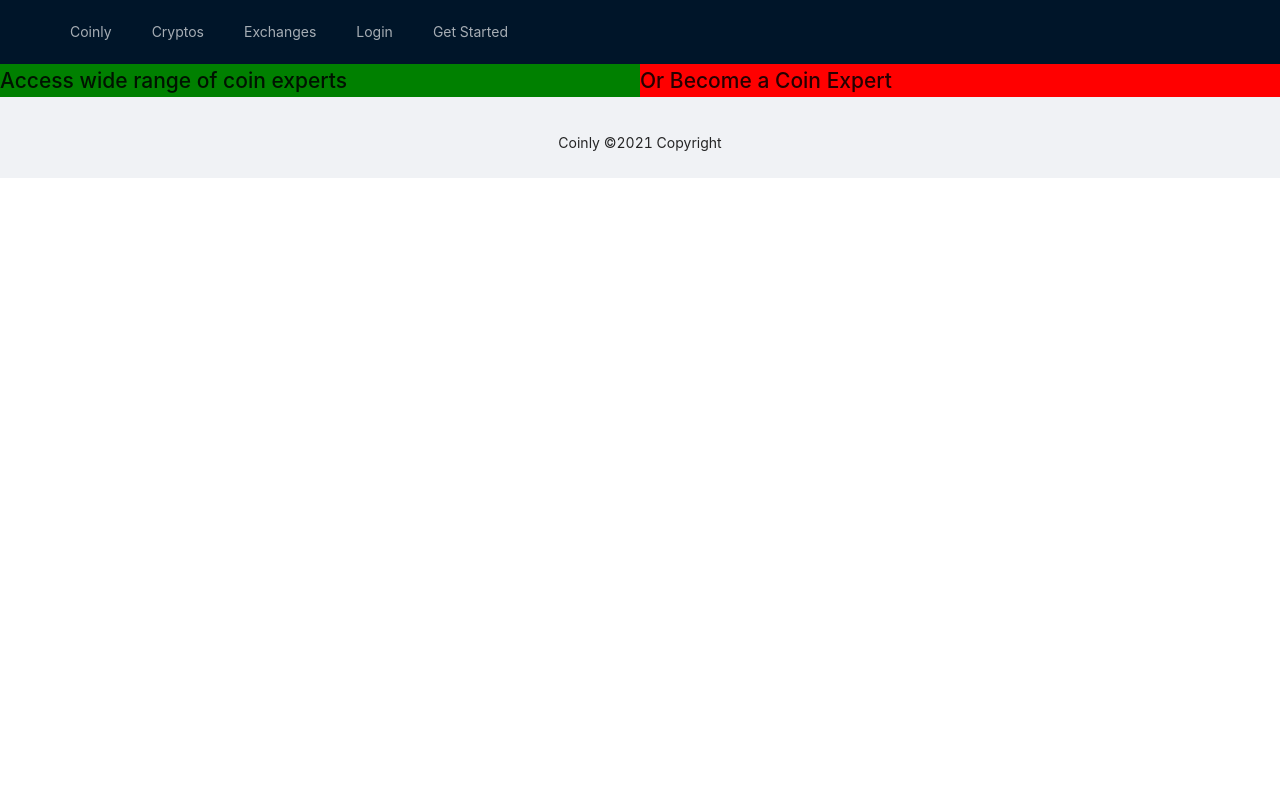
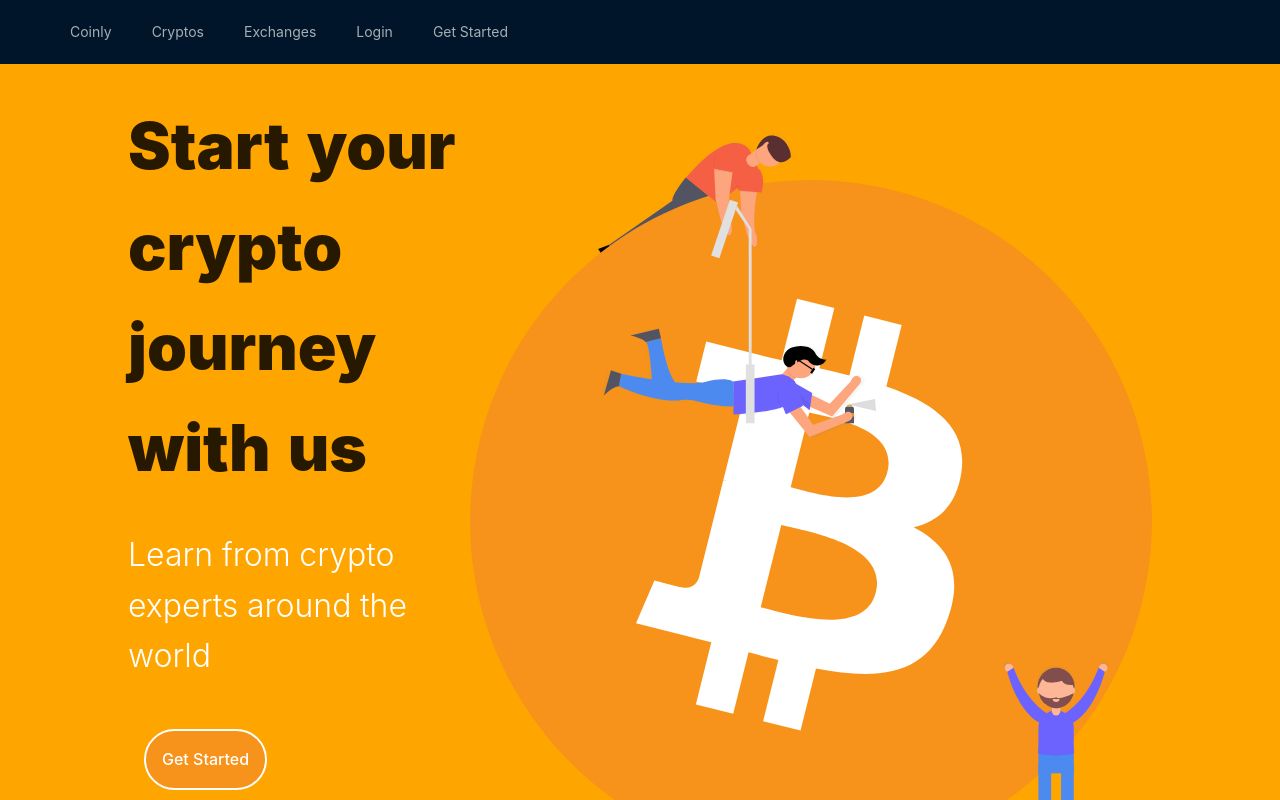
Before and after one commit to pnoken/coinly, a React (Create React App) app: page / in a window 1280 px wide. Shown: the top 800 px of the page. Built offline with nearby package versions, Linux system fonts and the light colour scheme.

Commit message:
landing page for coinly

```diff
--- a/src/App.js
+++ b/src/App.js
@@ -1,24 +1,34 @@
 import React from "react";
+import { Flex } from "./components/Styled/Flex";
+import { Header } from "./components/Header";
 import LayoutComponent from "./components/Layout";
-import { SplitScreen } from "./components/SplitScreen";
+import bitcoinlogo from "./images/crypto-bitcoin.svg";
+import CallToAction from "./components/Cta/CallToAction";
 
-const LeftHandComponent = ({ name }) => {
-  return <h1 style={{ backgroundColor: "green" }}>{name}</h1>;
-};
+// const LeftHandComponent = ({ name }) => {
+//   return <h1 style={{ backgroundColor: "green" }}>{name}</h1>;
+// };
 
-const RightHandComponent = ({ message }) => {
-  return <h1 style={{ backgroundColor: "red" }}>{message}</h1>;
-};
+// const RightHandComponent = ({ message }) => {
+//   return <h1 style={{ backgroundColor: "red" }}>{message}</h1>;
+// };
 
 const App = () => {
   return (
     <LayoutComponent>
-      <div className="App container mx-auto mt-3 font-thin">
-        <SplitScreen leftWeight={2} rightWeight={2}>
-          <LeftHandComponent name="Access wide range of coin experts" />
-          <RightHandComponent message="Or Become a Coin Expert" />
-        </SplitScreen>
-      </div>
+      <Header>
+        <Flex>
+          <header>
+            <h1>Start your crypto journey with us</h1>
+            <p>Learn from crypto experts around the world</p>
+            <button>Get Started</button>
+            <button>Become a mentor</button>
+          </header>
+
+          <img src={bitcoinlogo} alt="bitcoin" />
+        </Flex>
+      </Header>
+      <CallToAction />
     </LayoutComponent>
   );
 };
--- a/src/components/Auth/Signup.js
+++ b/src/components/Auth/Signup.js
@@ -1,6 +1,7 @@
 import React from "react";
 import { Form, Input, Select, Row, Col, Checkbox, Button } from "antd";
 import ReCAPTCHA from "react-google-recaptcha";
+import { SignUpContainer } from "../Styled/Signup.styled";
 
 const { Option } = Select;
 
@@ -69,6 +70,7 @@ function Signup() {
   );
 
   return (
+    <SignUpContainer>
       <Form
         {...formItemLayout}
         form={form}
@@ -217,6 +219,7 @@ function Signup() {
           </Button>
         </Form.Item>
       </Form>
+    </SignUpContainer>
   );
 }
 
--- /dev/null
+++ b/src/components/Cta/CallToAction.jsx
@@ -0,0 +1,18 @@
+import React from "react";
+import { Flex } from "../Styled/Flex";
+
+function CallToAction() {
+  return (
+    <Flex>
+      <header>
+        <h1>We help you develop a good strategy for trading crypto</h1>
+      </header>
+      <form>
+        <input placeholder="enter email" />
+        <button>Join Waitlist</button>
+      </form>
+    </Flex>
+  );
+}
+
+export default CallToAction;
--- /dev/null
+++ b/src/components/Header.jsx
@@ -0,0 +1,5 @@
+import styled from "styled-components";
+
+export const Header = styled.div`
+  background-color: orange;
+`;
--- a/src/components/Layout.jsx
+++ b/src/components/Layout.jsx
@@ -1,7 +1,7 @@
 import React from "react";
 import { Link } from "react-router-dom";
-import { Layout, Menu, Breadcrumb } from "antd";
-const { Header, Content, Footer } = Layout;
+import { Layout, Menu } from "antd";
+const { Header, Footer } = Layout;
 
 const LayoutComponent = (props) => {
   const navContent = [
@@ -26,7 +26,7 @@ const LayoutComponent = (props) => {
         </Menu>
       </Header>
       {props.children}
-      <Footer style={{ textAlign: "center" }}>
+      <Footer style={{ textAlign: "center", backgroundColor: "orange" }}>
         Coinly &copy;2021 Copyright
       </Footer>
     </Layout>
--- /dev/null
+++ b/src/components/Styled/Flex.jsx
@@ -0,0 +1,47 @@
+import styled from "styled-components";
+
+export const Flex = styled.div`
+  display: flex;
+  margin: 2rem auto;
+  width: 80%;
+  align-items: center;
+
+  & > header {
+    flex: 1;
+
+    color: white;
+
+    & > h1 {
+      font-weight: 900;
+      font-size: 4rem;
+    }
+
+    & > p {
+      font-weight: 300;
+      font-size: 2rem;
+    }
+
+    & > button {
+      border-radius: 50px;
+      border: 2px solid white;
+      outline: none;
+      background: #f7931a;
+      color: white;
+      font-size: 1rem;
+      font-weight: 500;
+      padding: 1rem;
+      margin: 1rem;
+      cursor: pointer;
+      transition: 1s all;
+    }
+
+    & > button:hover {
+      background: orange;
+      border: 2px solid black;
+    }
+  }
+
+  & > img {
+    flex: 1;
+  }
+`;
--- /dev/null
+++ b/src/components/Styled/Signup.styled.jsx
@@ -0,0 +1,5 @@
+import styled from "styled-components";
+
+export const SignUpContainer = styled.div`
+  margin: 4rem 0;
+`;
--- a/src/index.js
+++ b/src/index.js
@@ -4,12 +4,14 @@ import App from "./App";
 import { BrowserRouter, Route, Routes } from "react-router-dom";
 import "antd/dist/antd.css";
 import SignupPage from "./pages/Signup";
+import LoginPage from "./pages/login";
 
 ReactDOM.render(
   <BrowserRouter>
     <Routes>
       <Route path="/" element={<App />} />
       <Route path="/signup" element={<SignupPage />} />
+      <Route path="/login" element={<LoginPage />} />
     </Routes>
   </BrowserRouter>,
   document.getElementById("root")
--- /dev/null
+++ b/src/pages/login.js
@@ -0,0 +1,13 @@
+import React from "react";
+import LoginForm from "../components/Auth/Login";
+import LayoutComponent from "../components/Layout";
+
+function LoginPage() {
+  return (
+    <LayoutComponent>
+      <LoginForm />
+    </LayoutComponent>
+  );
+}
+
+export default LoginPage;
```
Also changed, not shown: src/components/Styled/Cta.styled.jsx (added, +9 -0 lines), src/images/crypto-bitcoin.svg (added). Lines whose indentation alone changed are shown as unchanged.
